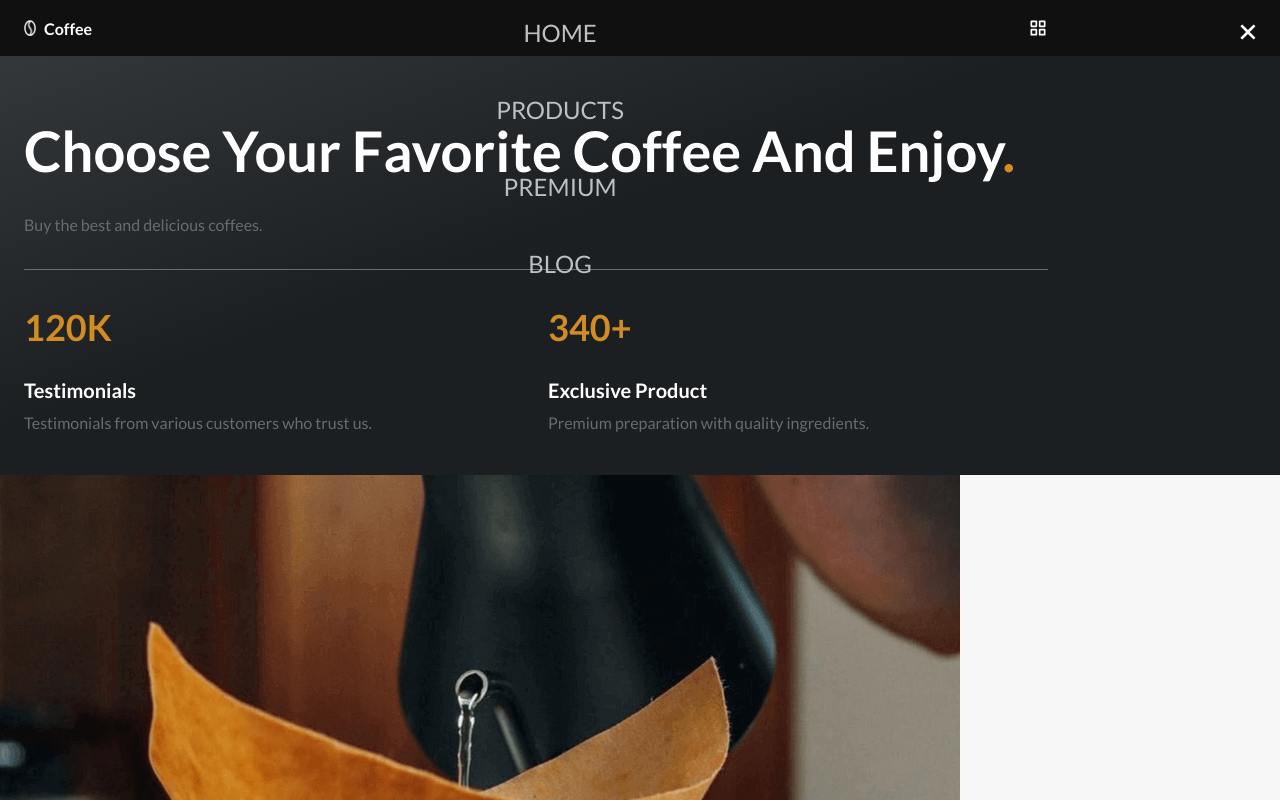
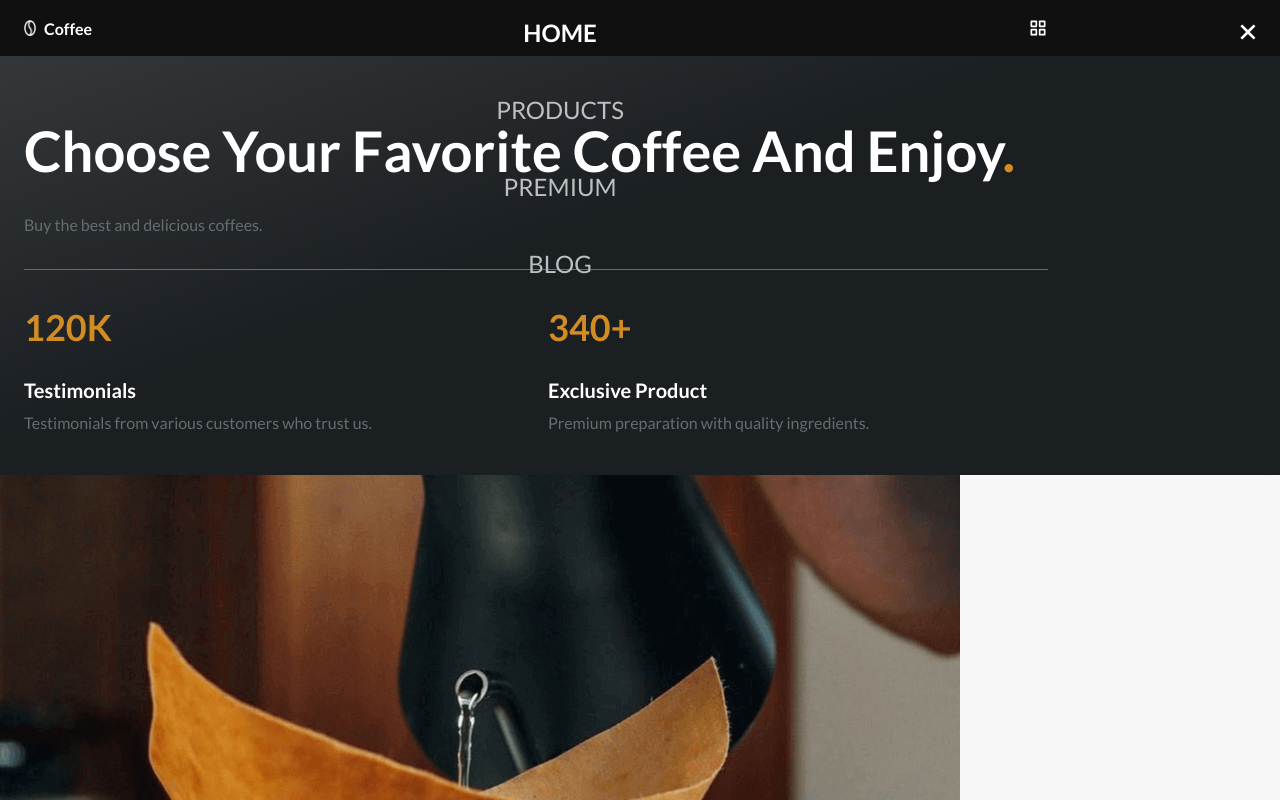
Before and after one commit to AugustoTI/coffee-website, a Next.js app: page / in a window 1280 px wide. Shown: the top 800 px of the page. Built offline with nearby package versions, Linux system fonts and the light colour scheme.

Commit message:
styling active links

```diff
--- a/src/components/Header/index.tsx
+++ b/src/components/Header/index.tsx
@@ -2,6 +2,7 @@ import Link from 'next/link'
 import { useRouter } from 'next/router'
 import { useEffect, useState } from 'react'
 import { BiX, BiGridAlt } from 'react-icons/bi'
+import { LinkActive } from '../LinkActive'
 import * as S from './styles'
 
 export const Header = () => {
@@ -43,24 +44,16 @@ export const Header = () => {
         <S.HeaderNavMenu isMenuActive={isMenuActive}>
           <ul>
             <li>
-              <Link href="/">
-                <a>Home</a>
-              </Link>
+              <LinkActive href="/">Home</LinkActive>
             </li>
             <li>
-              <Link href="/products">
-                <a>Products</a>
-              </Link>
+              <LinkActive href="/products">Products</LinkActive>
             </li>
             <li>
-              <Link href="/premium">
-                <a>Premium</a>
-              </Link>
+              <LinkActive href="/premium">Premium</LinkActive>
             </li>
             <li>
-              <Link href="/blog">
-                <a>Blog</a>
-              </Link>
+              <LinkActive href="/blog">Blog</LinkActive>
             </li>
           </ul>
 
--- a/src/components/Header/styles.ts
+++ b/src/components/Header/styles.ts
@@ -74,17 +74,6 @@ export const HeaderNavMenu = styled.div<HeaderNavMenuProps>`
       text-align: center;
     }
 
-    a {
-      text-transform: uppercase;
-      color: var(--text-color-light);
-      font-size: var(--h2-font-size);
-      transition: 0.3s;
-
-      &:hover {
-        color: #fff;
-      }
-    }
-
     @media screen and (max-width: 767px) {
       position: fixed;
       background-color: var(--black-color);
--- /dev/null
+++ b/src/components/LinkActive/index.tsx
@@ -0,0 +1,19 @@
+import Link from 'next/link'
+import * as S from './styles'
+import { withRouter, NextRouter } from 'next/router'
+
+interface LinkActiveProps {
+  href: string
+  router: NextRouter
+  children: string
+}
+
+export const LinkActive = withRouter<LinkActiveProps>(({ href, router, children }) => {
+  const isActive = router.asPath === href
+
+  return (
+    <Link href={href} passHref>
+      <S.LinkElement isActive={isActive}>{children}</S.LinkElement>
+    </Link>
+  )
+})
--- /dev/null
+++ b/src/components/LinkActive/styles.ts
@@ -0,0 +1,19 @@
+import styled, { css } from 'styled-components'
+
+interface LinkElementProps {
+  isActive: boolean
+}
+
+export const LinkElement = styled.a<LinkElementProps>`
+  ${({ isActive }) => css`
+    text-transform: uppercase;
+    color: ${isActive ? '#fff' : 'var(--text-color-light)'};
+    font-weight: ${isActive ? 'bold' : 'initial'};
+    font-size: var(--h2-font-size);
+    transition: 0.3s;
+
+    &:hover {
+      color: #fff;
+    }
+  `}
+`
--- a/src/styles/global.ts
+++ b/src/styles/global.ts
@@ -35,6 +35,19 @@ export const GlobalStyles = createGlobalStyle`
       --normal-font-size: 1rem;
       --small-font-size: 0.875rem;
       --smaller-font-size: 0.813rem;
+    }
+  }
+
+  ::-webkit-scrollbar{
+    width: 0.6rem;
+    background-color: hsl(206,4%,80%);
+  }
+
+  ::-webkit-scrollbar-thumb{
+    background-color: hsl(206,4%,64%);
+
+    &:hover {
+      background-color: hsl(206,4%,48%);
     }
   }
 
```
